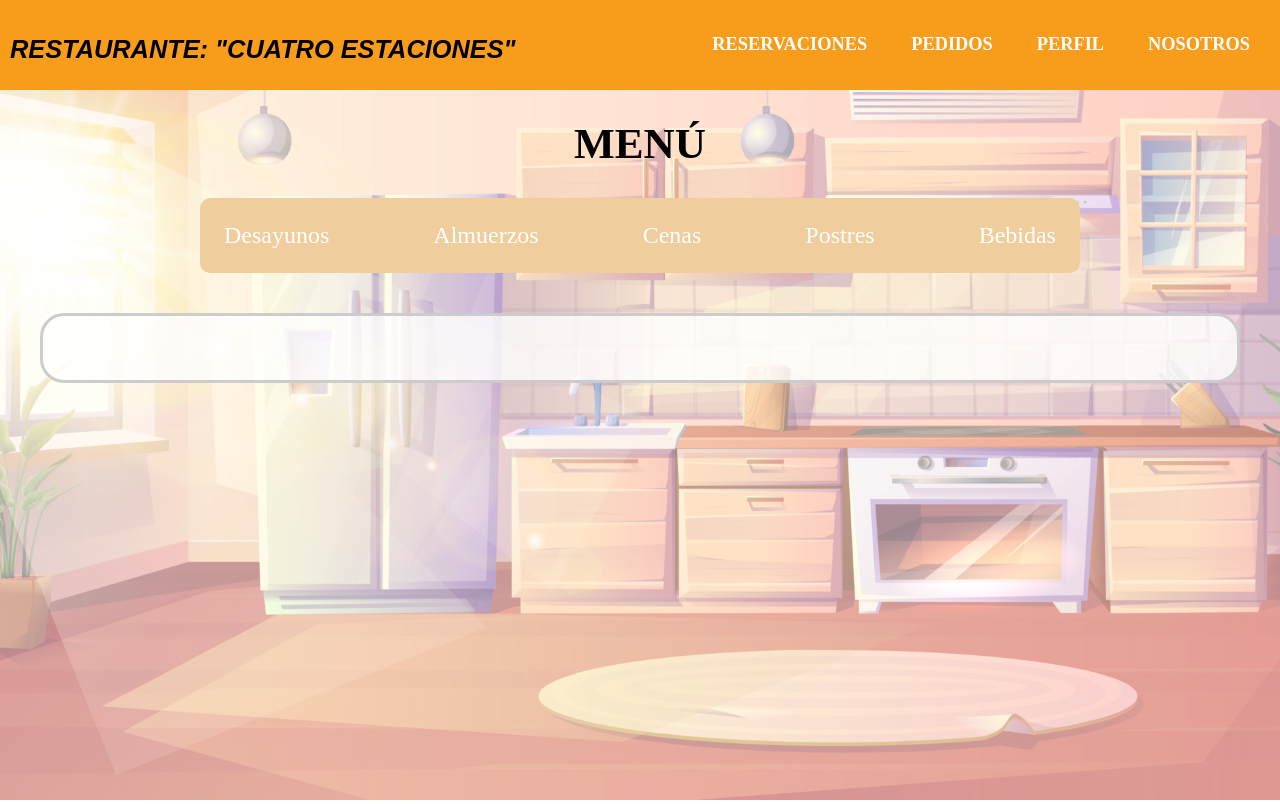
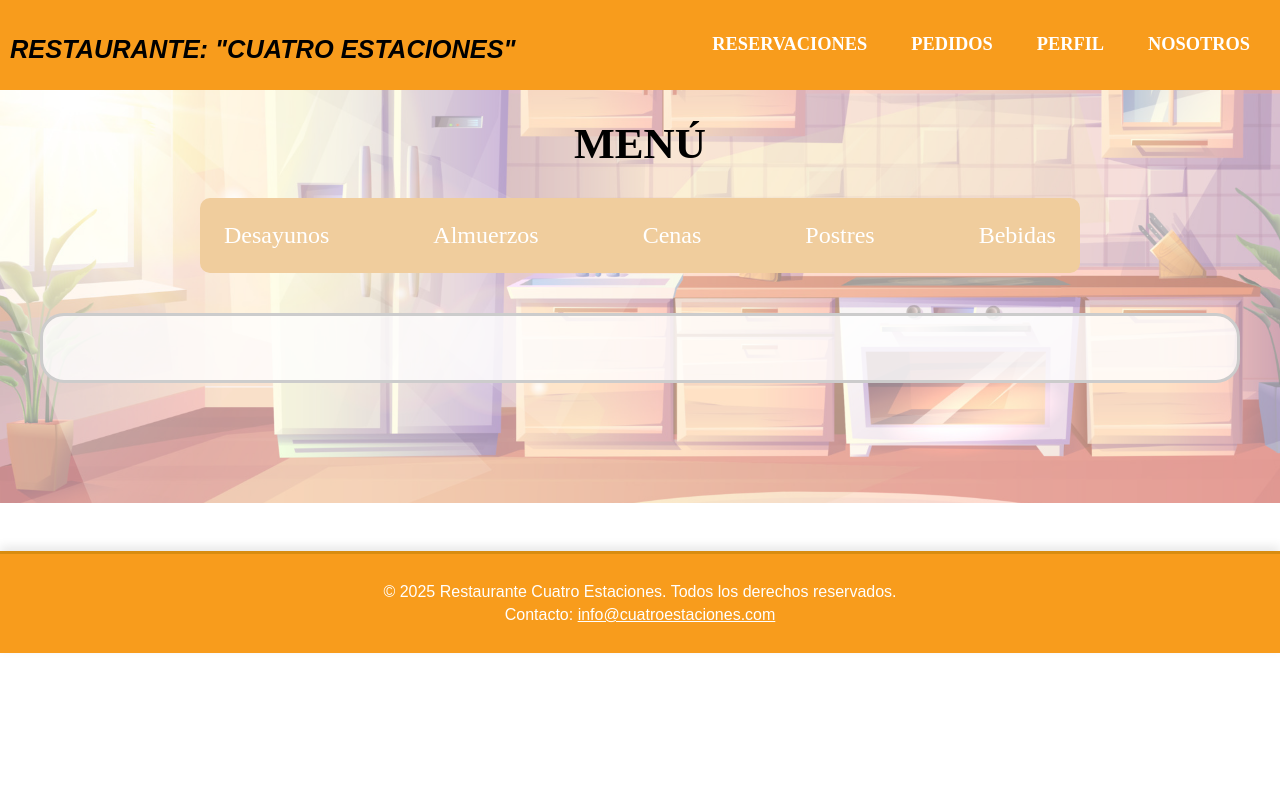
Before and after one commit to EmiBotnet/ingSoftRestaurante, a Flask app: page /principal in a window 1280 px wide. After the commit the page ends 653 px from the top, so only its background shows below. Run offline with Flask 3, Linux system fonts and the light colour scheme; data that the repository does not hold is empty; some web fonts are replaced.

Commit message:
Detalles de diseño corregido y añadido del footer

```diff
--- a/static/css/principal.css
+++ b/static/css/principal.css
@@ -262,3 +262,34 @@ header{
 .modal-content .close:hover {
     color: #000;
 }
+
+.footer {
+    background-color: var(--color_principal);
+    color: white;
+    text-align: center;
+    padding: 1.5rem;
+    margin-top: 3rem;
+    font-family: var(--fuente_principal);
+    border-top: 3px solid #d88c10;
+    box-shadow: 0 -4px 10px rgba(0,0,0,0.1);
+}
+
+.footer-contenido p {
+    margin: 0.3rem 0;
+    font-size: 1rem;
+}
+
+.footer-contenido a {
+    color: white;
+    text-decoration: underline;
+}
+
+.footer-contenido a:hover {
+    color: black;
+    transition: color 0.3s ease;
+}
+.contenedor {
+    position: relative;
+    z-index: 1;
+    padding-bottom: 5rem; /* Espacio para que no tape el footer */
+}
--- a/templates/historialPedidos.html
+++ b/templates/historialPedidos.html
@@ -75,6 +75,7 @@
             </table>
         </div>
     </div>
+
 </body>
 
 </html>
--- a/templates/principal.html
+++ b/templates/principal.html
@@ -115,8 +115,15 @@
         </div>
     </div>
 
+    <script src="../static/JavaScript/modalPrincipal.js"></script>
 
-    <script src="../static/JavaScript/modalPrincipal.js"></script>
+    <footer class="footer">
+    <div class="footer-contenido">
+        <p>© 2025 Restaurante Cuatro Estaciones. Todos los derechos reservados.</p>
+        <p>Contacto: <a href="mailto:info@cuatroestaciones.com">info@cuatroestaciones.com</a></p>
+    </div>
+</footer>
+
 </body>
 
 </html>
```
Also changed, not shown: templates/perfil.html (+8 -0 lines), templates/reservaciones.html (+8 -0 lines).
